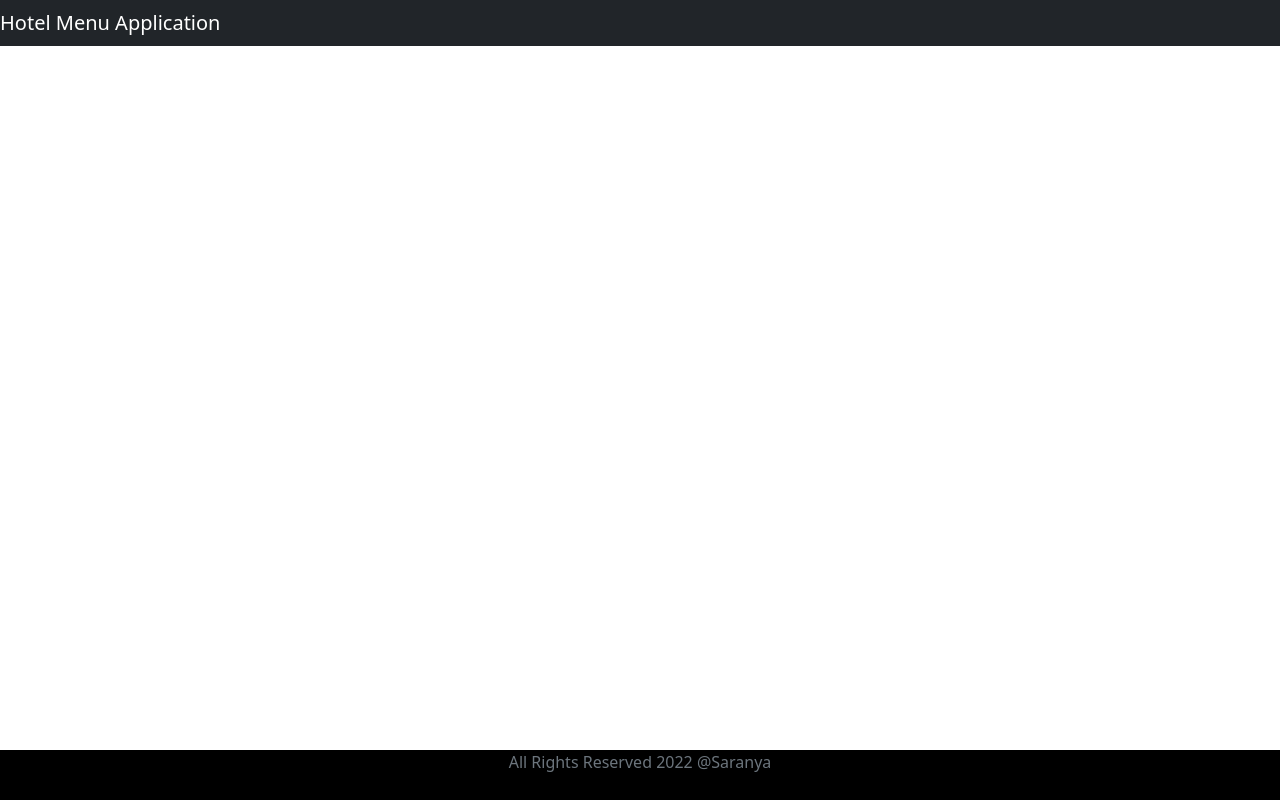
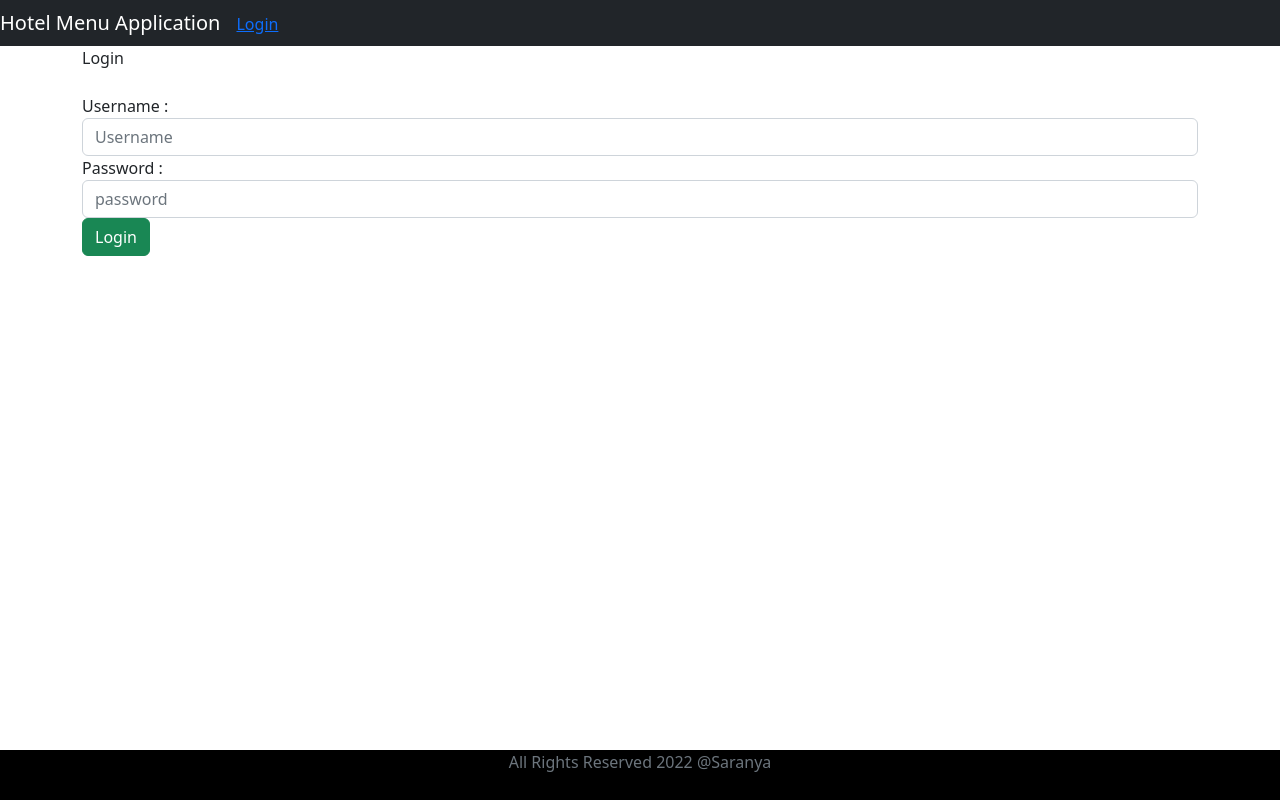
Before and after one commit to saranyaeswaralal29/hotelmenu-front-end, a React (Create React App) app: page /login in a window 1280 px wide. Built offline with nearby package versions, Linux system fonts and the light colour scheme.

Commit message:
Add. Login component and functionality

```diff
--- a/src/App.js
+++ b/src/App.js
@@ -5,6 +5,7 @@ import ListMenuComponent from './components/ListMenuComponent';
 import HeaderComponent from './components/HeaderComponent';
 import FooterComponent from './components/FooterComponent';
 import CreateMenuComponent from './components/CreateMenuComponent';
+import Login from './components/Login';
 
 function App() {
   return (
@@ -15,6 +16,7 @@ function App() {
           <Routes>
             <Route path="/" exact element = {<ListMenuComponent/>}> </Route>
             <Route path="/add/:id" element = {<CreateMenuComponent/>}></Route>
+            <Route path='/login' exact element= {<Login/>}></Route>
           </Routes>
         </div>
         <FooterComponent/>
--- a/src/components/HeaderComponent.js
+++ b/src/components/HeaderComponent.js
@@ -1,4 +1,5 @@
 import React, { Component } from 'react';
+import {NavLink } from 'react-router-dom';
 
 class HeaderComponent extends Component {
     constructor(props) {
@@ -16,6 +17,7 @@ class HeaderComponent extends Component {
                     <nav className="navbar navbar-expand-md navbar-dark bg-dark">
                         <div>
                             <a className="navbar-brand">Hotel Menu Application</a>
+                            <NavLink to="/login">Login</NavLink>
                         </div>
                     </nav>
                 </header>
--- a/src/components/ListMenuComponent.js
+++ b/src/components/ListMenuComponent.js
@@ -30,9 +30,13 @@ class ListMenuComponent extends Component {
     }
 
     deleteMenu(id) {
-        MenuService.deleteMenu(id).then((res => {
+        MenuService.deleteMenu(id)
+        .then((res => {
            this.setState({menus: this.state.menus.filter(menu => menu.id !== id)});
-        }));
+        }))
+        .catch((error) => {
+            console.log('Error', error.message);
+        });
     }
 
     render() {
--- /dev/null
+++ b/src/components/Login.js
@@ -0,0 +1,78 @@
+import React, { Component, useState }  from 'react';
+import {WithRouter} from '../components/WithRouter';
+import LoginService from '../services/LoginService';
+
+class Login extends Component {
+
+    constructor(props) {
+        super(props);
+
+        this.state = {
+            userName : '',
+            password: ''
+        }
+
+        this.changeNameHandler = this.changeNameHandler.bind(this);
+        this.changePasswordHandler = this.changePasswordHandler.bind(this);
+        this.loginHandle = this.loginHandle.bind(this);
+    }
+
+    changeNameHandler = (event) => {
+        this.setState({userName: event.target.value});
+    }
+
+    changePasswordHandler = (event) => {
+        this.setState({password: event.target.value});
+    }
+
+    loginHandle = (e) => {
+        e.preventDefault();
+        let loginCredentials = {username:this.state.userName, password: this.state.password};
+        console.log("login credentials =>"  + JSON.stringify(loginCredentials));
+            LoginService.loginApi(loginCredentials).then(res => {
+                // set the token and user from the session storage
+                    sessionStorage.setItem('token', res.data.accessToken);
+                    sessionStorage.setItem('username', JSON.stringify(res.data.username));
+                    console.log(res.data.accessToken);
+                this.props.navigate('/')
+            })
+            .catch(error => {
+                console.log(error);
+            });
+    }
+
+    render() {
+        return (
+            <div>
+                Login <br/> <br/>
+                <div className='card-body'>
+                <form>
+
+                    <div className='form-group'>
+                    <label>Username  :</label>
+                    <input placeholder='Username' name="userName" className='form-control'
+                                            value={this.state.userName} onChange={this.changeNameHandler}/>
+
+                    </div>
+                    <div className='form-group'>
+                    <label>Password  :</label>
+                    <input placeholder='password' name="password" className='form-control'
+                                            value={this.state.password} onChange={this.changePasswordHandler}/>
+
+                    </div>
+                    <div className='form-group'>
+                        <button className='btn btn-success' onClick={this.loginHandle}>Login</button>
+                    </div>
+                </form>
+                </div>
+            </div>
+
+        );
+    }
+}
+
+Login.propTypes = {
+
+};
+
+export default WithRouter(Login);
--- /dev/null
+++ b/src/services/LoginService.js
@@ -0,0 +1,10 @@
+import axios from "axios";
+
+const LOGIN_API_BASE_URL = "http://localhost:8080";
+
+class LoginService {
+    loginApi(user) {
+        return axios.post(LOGIN_API_BASE_URL+'/login', user);
+    }
+}
+export default new LoginService()
--- a/src/services/MenuService.js
+++ b/src/services/MenuService.js
@@ -9,7 +9,7 @@ class MenuService {
     }
 
     createMenu(menu) {
-        return axios.post(MENU_API_BASE_URL, menu);
+        return axios.post(MENU_API_BASE_URL+'/admin', menu);
     }
 
     getMenuById(menuId) {
@@ -17,11 +17,11 @@ class MenuService {
     }
 
     updateMenu(menuId, menu) {
-        return axios.put(MENU_API_BASE_URL+'/'+menuId,menu);
+        return axios.put(MENU_API_BASE_URL+'/admin/'+menuId,menu);
     }
 
     deleteMenu(menuId) {
-        return axios.delete(MENU_API_BASE_URL+'/'+menuId);
+        return axios.delete(MENU_API_BASE_URL+'/admin/'+menuId);
     }
 }
 
```
